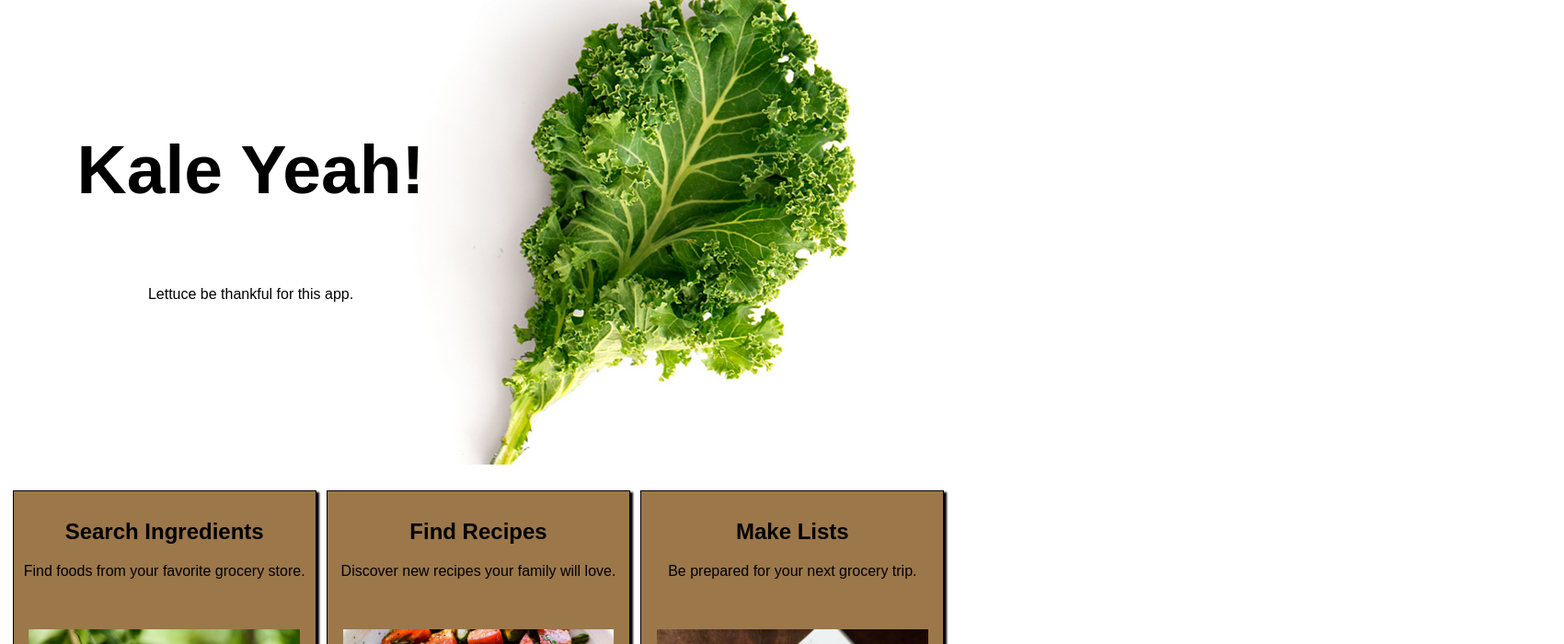
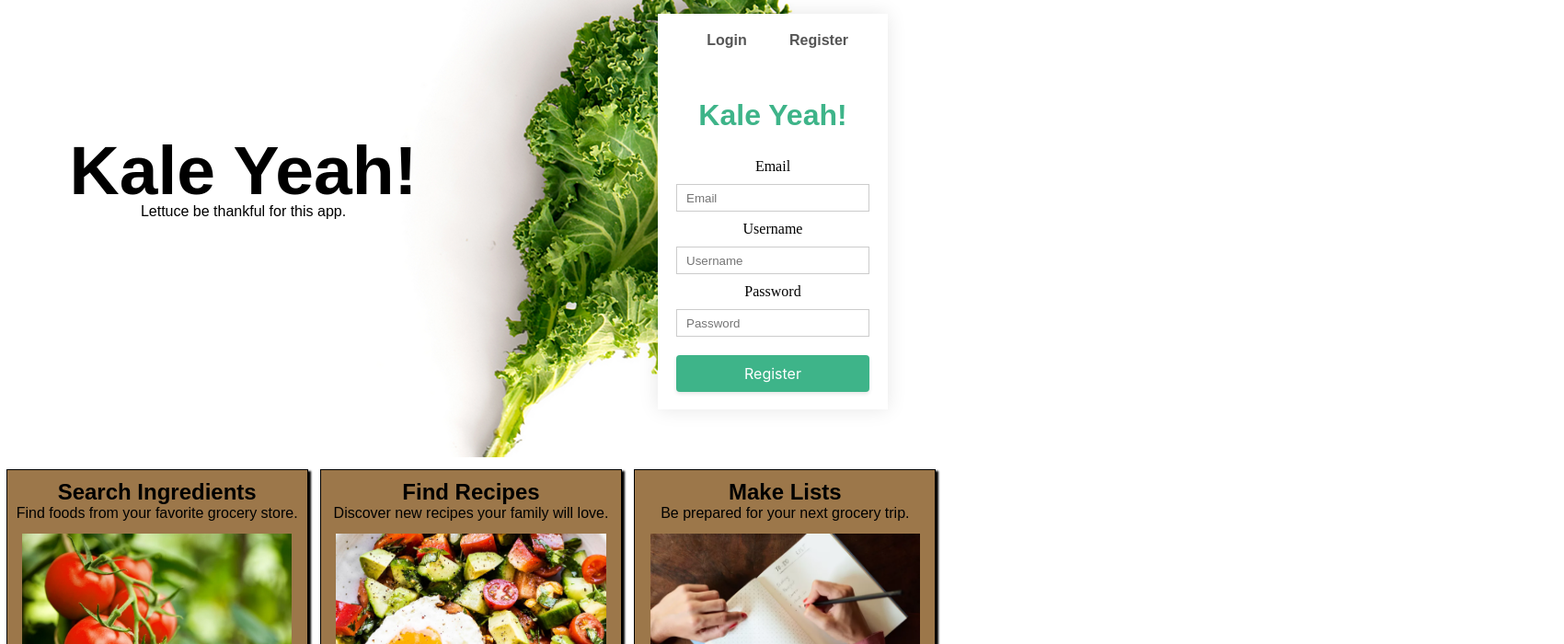
Before and after one commit to April-2022-LC-LiftOff/kale-yeah-web, a React (Create React App) app: page / in a window 1280 px wide. Shown: the top 700 px of the page at 92% size, 1700 px wide, since content can reach past the window. Built offline with nearby package versions, Linux system fonts and the light colour scheme.

Commit message:
login component

```diff
--- /dev/null
+++ b/src/components/LandingPage/LandingPage.css
@@ -0,0 +1,6 @@
+.login{
+    position: absolute;
+    right: -420px;
+    top: 15px;
+    left: -20px;
+}
--- a/src/components/LandingPage/LandingPage.js
+++ b/src/components/LandingPage/LandingPage.js
@@ -1,11 +1,14 @@
 import Features from './Features';
 import Footer from '../Navigation/Footer';
 import Welcome from './Welcome';
+import Login from '../Login/Login';
+import './LandingPage.css'
 
 const LandingPage = () => {
   return (
       <div>
       <Welcome />
+      <div className="login"><Login /></div>
       <Features />
       <Footer />
     </div>
--- /dev/null
+++ b/src/components/Login/Login.js
@@ -0,0 +1,52 @@
+import './login.css'
+import React, { useState } from "react";
+
+const Login = () => {
+
+    const [state, setState] = useState("true");
+
+
+    const registerForm = (
+        <form id="Regform">
+            <h1 className="ky">Kale Yeah!</h1>
+            <label htmlFor="Email">Email</label>
+            <input type="email" placeholder="Email" required />
+            <label htmlFor="username">Username</label>
+            <input type="text" placeholder="Username" required />
+            <label htmlFor="Password">Password</label>
+            <input type="password" placeholder="Password" required />
+            <button type="submit" className="btn">
+                Register
+            </button>
+        </form>
+    );
+
+    const loginForm = (
+        <form id="loginform">
+            <h1 className="ky">Kale Yeah!</h1>
+            <label htmlFor="username">Username</label>
+            <input type="text" name="username" placeholder="Username" autoComplete="username" id="username" required />
+            <label htmlFor="password">Password</label>
+            <input type="password" placeholder="Password" autoComplete="current-password" id="current-password" required />
+            <button id="button" type="submit" className="btn">
+                Login
+            </button>
+            <a href="#">Forgot password?</a>
+        </form>
+    );
+
+    return(
+        <div className="form-container">
+                    <div className="form-btn">
+                        <button id="login" onClick={()=>setState(false)}>Login</button>
+                        <button id="register" onClick={()=>setState(true)}>Register</button>
+                        {state ? registerForm : loginForm}
+                    </div>
+                </div>
+    )
+
+
+
+}
+
+export default Login;
--- /dev/null
+++ b/src/components/Login/login.css
@@ -0,0 +1,161 @@
+ .form-container {
+    background: #fff;
+    width: 250px;
+    height: 430px;
+    position: relative;
+    text-align: center;
+    padding: 20px 0;
+    margin: auto;
+    box-shadow: 0 0 20px 0 rgba(0, 0, 0, 0.1);
+    overflow: hidden;
+  }
+
+h1 {
+    position: relative;
+    top: -28px;
+    font-family: 'Pristina', sans-serif;
+    color: #3eb489;
+    font-size: 32px;
+  }
+
+
+  * {
+    margin: 0;
+    padding: 0;
+    box-sizing: border-box;
+  }
+
+
+  .btn {
+    background-color: #3eb489;
+    border: 1px solid #3eb489;
+    border-radius: 4px;
+    box-shadow: rgba(0, 0, 0, .1) 0 2px 4px 0;
+    box-sizing: border-box;
+    color: #fff;
+    cursor: pointer;
+    font-family: "Akzidenz Grotesk BQ Medium", -apple-system, BlinkMacSystemFont, sans-serif;
+    font-size: 16px;
+    font-weight: 400;
+    outline: none;
+    outline: 0;
+    padding: 10px 25px;
+    text-align: center;
+    transform: translateY(0);
+    transition: transform 150ms, box-shadow 150ms;
+    user-select: none;
+    -webkit-user-select: none;
+    touch-action: manipulation;
+  }
+
+  .btn:hover {
+    box-shadow: rgba(0, 0, 0, .15) 0 3px 9px 0;
+    transform: translateY(-2px);
+  }
+
+  @media (min-width: 768px) {
+    button {
+      padding: 10px 30px;
+    }
+  }
+
+
+  .form-btn {
+    display: inline-block;
+  }
+
+  .form-container form {
+    max-width: 300px;
+    padding: 0 20px;
+    position: absolute;
+    top: 120px;
+    transition: transform 1s;
+  }
+
+  form input {
+    width: 100%;
+    height: 30px;
+    margin: 10px 0;
+    padding: 0 10px;
+    border: 1px solid #ccc;
+  }
+
+  form .btn {
+    color: white;
+    width: 100%;
+    border: none;
+    cursor: pointer;
+    margin: 10px 0;
+  }
+
+  form .btn:focus {
+    outline: none;
+  }
+
+  #loginform {
+    left: 0px;
+  }
+
+  #Regform {
+    left: 0px;
+  }
+
+  form a {
+    font-size: 14px;
+  }
+
+  input[type=email]:not(:placeholder-shown):invalid {
+    color: black;
+  }
+
+   #login{
+     background: none;
+     background-image: none;
+     border: none;
+     margin:0;
+     padding:0;
+     cursor: pointer;
+     font-size: medium;
+     font-weight: bold;
+     padding: 0 10px;
+     color: #555;
+     width: 100px;
+     display: inline-block;
+     background-color: Transparent;
+     background-repeat:no-repeat;
+     overflow: hidden;
+
+   }
+
+  #login:hover{
+    color: #3eb489;
+  }
+
+  #login:focus{
+    color: #3eb489;
+  }
+
+  #register:hover {
+    color: #3eb489;
+
+  }
+
+  #register:focus{
+    color: #3eb489;
+  }
+
+
+   #register{
+    background: none;
+    border: none;
+    margin:0;
+    padding:0;
+    font-size: medium;
+    font-weight: bold;
+    padding: 0 10px;
+    color: #555;
+    cursor: pointer;
+    width: 100px;
+    display: inline-block;
+
+   }
```
